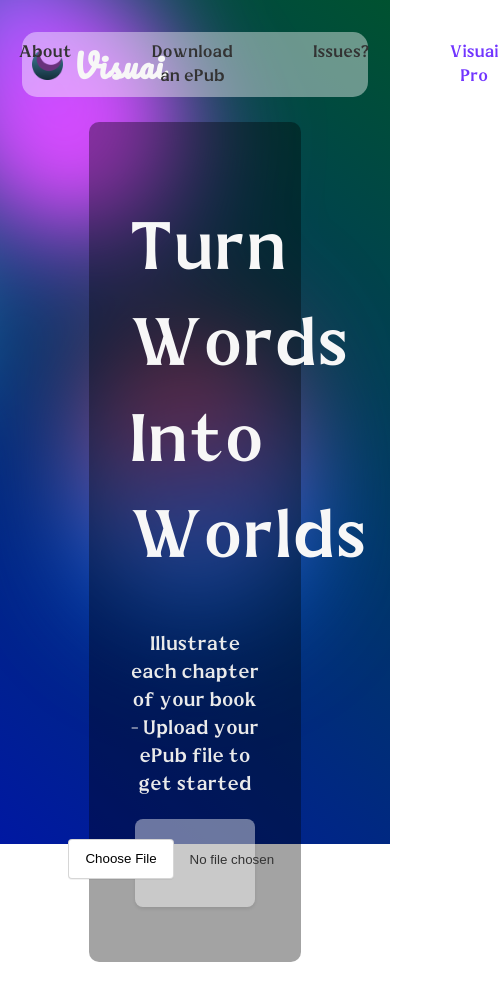
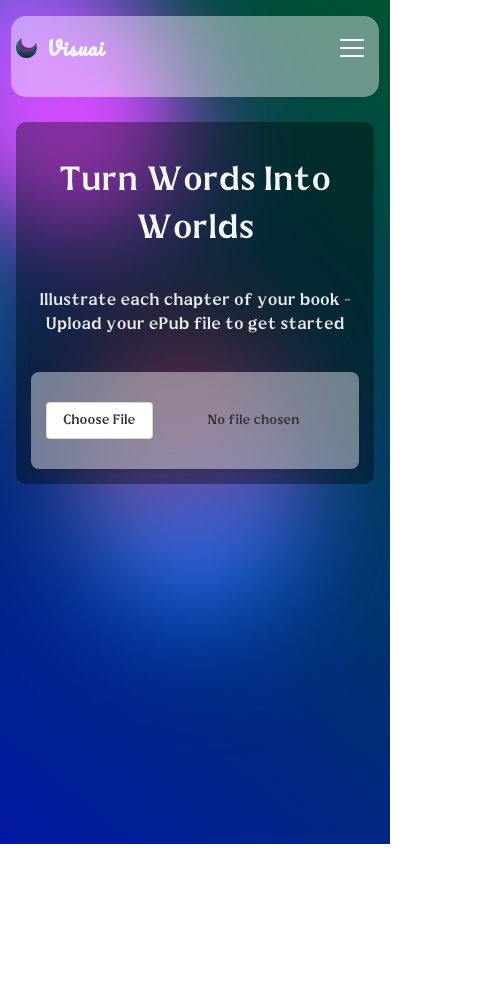
Before and after one commit to greg-maceachern12/VisualE, a React (Create React App) app: page / in a window 390 px wide. Shown: the whole page, 499 px wide, since content can reach past the window. After the commit the page ends 844 px from the top, so only its background shows below. Built offline with nearby package versions, Linux system fonts and the light colour scheme.

Commit message:
mobile optimizions

```diff
--- a/src/App.js
+++ b/src/App.js
@@ -114,12 +114,9 @@ function App() {
             <Route
               path="/"
               element={
-                <>
+                <div className="home-content">
                   <div className="header-container">
-                    <div className="title-container">
                     <h1>Turn Words Into Worlds</h1>
-                    </div>
-                    <div id="headings">
                     <h3>Illustrate each chapter of your book - Upload your ePub file to get started</h3>
                     <FileUpload
                       handleFileChange={handleFileChangeWrapper}
@@ -127,7 +124,6 @@ function App() {
                       handleParseAndGenerateImage={handleParseAndGenerateImage}
                       epubFile={epubFile}
                     />
-                    </div>
                   </div>
                   {chapterTitle && (
                     <ImageDisplay
@@ -139,7 +135,7 @@ function App() {
                     />
                   )}
                                     <div id="hiddenDiv"></div>
-                </>
+                </div>
               }
             />
           </Routes>
--- a/src/components/FileUpload.js
+++ b/src/components/FileUpload.js
@@ -1,14 +1,26 @@
-import React from 'react';
+import React, { useState } from 'react';
 import { FontAwesomeIcon } from "@fortawesome/react-fontawesome";
 import { faWandMagicSparkles } from "@fortawesome/free-solid-svg-icons";
 import "../styles/FileUpload.scss";
 
 const FileUpload = ({ handleFileChange, fileError, handleParseAndGenerateImage, epubFile }) => {
+  const [fileName, setFileName] = useState("No file chosen");
+
+  const onFileChange = (event) => {
+    const file = event.target.files[0];
+    setFileName(file ? file.name : "No file chosen");
+    handleFileChange(event);
+  };
+
   return (
     <div className="control-container">
       <div className="input-container">
         <div className="file-input-wrapper">
-          <input type="file" accept=".epub" onChange={handleFileChange} />
+          <label htmlFor="file-upload" className="file-input-label">
+            Choose File
+          </label>
+          <input id="file-upload" type="file" accept=".epub" onChange={onFileChange} />
+          <span className="file-name">{fileName}</span>
         </div>
         {fileError && <p className="error-message">{fileError}</p>}
       </div>
--- a/src/components/Navbar.js
+++ b/src/components/Navbar.js
@@ -1,24 +1,35 @@
-import React from 'react';
+import React, { useState } from 'react';
 import { Link } from 'react-router-dom';
 import "../styles/Navbar.scss";
 
 const Navbar = ({ handleDownloadSampleBook }) => {
+  const [isMenuOpen, setIsMenuOpen] = useState(false);
+
+  const toggleMenu = () => {
+    setIsMenuOpen(!isMenuOpen);
+  };
+
   return (
-    <div className="navbar">
+    <div className={`navbar ${isMenuOpen ? 'menu-open' : ''}`}>
       <Link to="/" className="link-button">
         <div className="logo-container">
           <img src="logo.png" alt="Visuai Logo" className="logo" />
           <h1>Visuai</h1>
         </div>
       </Link>
-      <div className="nav-links">
-        <Link to="/" className="nav-link">Home</Link>
-        <Link to="/about" className="nav-link">About</Link>
-        <button onClick={handleDownloadSampleBook} className="nav-link">Download an ePub</button>
-        <a className="nav-link" href={`mailto:greg@visuai.io?subject=Issues%20Generating%20Book&body=-%20This%20was%20broken%3A%0A-%20This%20is%20how%20it%20should%20have%20worked%3A%0A-%20Images%20or%20console%20errors%20(optional)%3A`}>
+      <button className="menu-toggle" onClick={toggleMenu} aria-label="Toggle menu">
+        <span></span>
+        <span></span>
+        <span></span>
+      </button>
+      <div className={`nav-links ${isMenuOpen ? 'active' : ''}`}>
+        <Link to="/" className="nav-link" onClick={toggleMenu}>Home</Link>
+        <Link to="/about" className="nav-link" onClick={toggleMenu}>About</Link>
+        <button onClick={() => { handleDownloadSampleBook(); toggleMenu(); }} className="nav-link">Download an ePub</button>
+        <a className="nav-link" href={`mailto:greg@visuai.io?subject=Issues%20Generating%20Book&body=-%20This%20was%20broken%3A%0A-%20This%20is%20how%20it%20should%20have%20worked%3A%0A-%20Images%20or%20console%20errors%20(optional)%3A`} onClick={toggleMenu}>
           Issues?
         </a>
-        <a className="nav-link" href="https://pro.visuai.io" target="_blank" rel="noreferrer" id='goPro'>
+        <a className="nav-link" href="https://pro.visuai.io" target="_blank" rel="noreferrer" id='goPro' onClick={toggleMenu}>
           Visuai Pro
         </a>
       </div>
--- a/src/styles/App.scss
+++ b/src/styles/App.scss
@@ -64,3 +64,48 @@
   display: none;
   height: 0;
 }
+
+// Mobile optimizations
+@media (max-width: 768px) {
+  .App {
+    padding: 1rem;
+
+    .content-container {
+      max-width: 100%;
+    }
+
+    .header-container {
+      padding: 20px;
+
+      h1 {
+        font-size: 2.5rem;
+      }
+
+      h3 {
+        font-size: 1rem;
+        margin-bottom: 35px;
+        margin-top: 35px;
+      }
+
+      span {
+        font-size: 0.9rem;
+      }
+    }
+  }
+}
+
+@media (max-width: 480px) {
+  .App {
+    .header-container {
+      padding: 15px;
+
+      h1 {
+        font-size: 2rem;
+      }
+
+      span {
+        font-size: 0.8rem;
+      }
+    }
+  }
+}
--- a/src/styles/FileUpload.scss
+++ b/src/styles/FileUpload.scss
@@ -1,13 +1,14 @@
 @import 'variables';
 
 .control-container {
-  width: 60%;
+//   width: 100%;
+  max-width: 500px;
   margin: auto;
   display: flex;
   flex-direction: column;
   align-items: center;
   gap: 20px;
-  padding: 20px;
+  padding: 30px;
   background-color: rgba(255, 255, 255, 0.42);
   border-radius: 8px;
   box-shadow: 0 2px 4px rgba(0, 0, 0, 0.1);
@@ -17,12 +18,14 @@
   display: flex;
   flex-direction: column;
   align-items: center;
+  width: 100%;
+  padding: 15px;
 }
 
 .file-input-wrapper {
     display: flex;
     align-items: center;
-  margin-bottom: 8px;
+    width: 100%;
   }
 
 .error-message {
@@ -33,26 +36,19 @@
 }
 
 input[type="file"] {
-  outline: none;
-  padding: 4px;
-  margin: -4px;
-  position: relative;
-  color: #333;
-
-  &:hover {
-    border-color: #999;
+  display: none;
 }
 
-  &::file-selector-button {
+.file-input-label {
+  display: inline-block;
+  padding: 10px 20px;
+  background-color: #ffffff;
+  color: #333;
+  border: 1px solid rgba(0, 0, 0, 0.16);
   border-radius: 4px;
-    padding: 0 16px;
-    height: 40px;
   cursor: pointer;
-    background-color: white;
-    border: 1px solid rgba(0, 0, 0, 0.16);
-    box-shadow: 0px 1px 0px rgba(0, 0, 0, 0.05);
-    margin-right: 16px;
-    transition: background-color 200ms;
+  font-size: 14px;
+  transition: background-color 0.3s ease;
 
   &:hover {
     background-color: #f3f4f6;
@@ -63,57 +59,73 @@ input[type="file"] {
   }
 }
 
-  &:focus-within::file-selector-button,
-  &:focus::file-selector-button {
-    outline: 2px solid #0964b0;
-    outline-offset: 2px;
-  }
+.file-name {
+    flex: 1;
+    margin-left: 10px;
+    font-size: 0.8rem !important;
+    color: #333;
+    white-space: nowrap;
+    overflow: hidden;
+    text-overflow: ellipsis;
+    max-width: calc(100% - 110px); // Adjust based on your "Choose File" button width
   }
 
   .button-container {
     display: flex;
-  justify-content: center;
-  margin-bottom: 20px;
+    justify-content: space-between;
+    width: 100%;
     gap: 10px;
+    padding-bottom: 15px;
 
-  button {
-    padding: 10px 20px;
-    font-size: 16px;
-    font-weight: bold;
-    color: #fff;
-    background-color: #28a745;
+    select, button {
+      flex: 1;
+      padding: 10px;
+      font-size: 14px;
       border: none;
       border-radius: 4px;
       cursor: pointer;
       transition: background-color 0.3s ease;
-
-    &:hover {
-      background-color: #218838;
-    }
-
-    &:last-child {
-      margin-right: 0;
-    }
     }
 
     select {
-    max-width: 60%;
+      background-color: #ffffff;
+      color: #333;
+      text-overflow: ellipsis;
+      max-width: 65%;
     }
   }
 
   #parse {
     background: #ffa4e8;
     color: #333;
-  border: none;
-  padding: 10px 20px;
-  border-radius: 8px;
-  font-size: 16px;
     font-weight: 500;
-  cursor: pointer;
-  outline: none;
-  transition: background-color 0.3s ease;
+    white-space: nowrap;
 
     &:hover {
       background-color: #ff8be2;
     }
   }
+
+@media (max-width: 768px) {
+  .control-container {
+    padding: 15px;
+  }
+
+  .file-input-label {
+    padding: 8px 16px;
+    font-size: 13px;
+  }
+
+  .file-name {
+    font-size: 13px;
+  }
+
+  .button-container {
+    flex-direction: column;
+
+    button, select {
+      width: 100%;
+      max-width: 100%;
+    }
+  }
+}
--- a/src/styles/Navbar.scss
+++ b/src/styles/Navbar.scss
@@ -1,19 +1,18 @@
-@import 'variables';
-
 .navbar {
   display: flex;
   width: 100%;
-  height: 45px;
   justify-content: space-between;
   align-items: center;
   padding: 10px;
   margin-bottom: 25px;
   border-radius: 15px;
-  background-color: #ffffff6b;
+  background-color: rgba(255, 255, 255, 0.42);
+  position: relative;
+  transition: all 0.3s ease;
+  max-height: 60px;
 
   .link-button {
     text-decoration: none;
-  }
   }
 
   .logo-container {
@@ -23,19 +22,56 @@
     font-family: "Pacifico", cursive;
     letter-spacing: 1.2px;
     font-weight: 100;
+    transition: all 0.3s ease;
+
+    h1 {
+      transition: all 0.3s ease;
+    }
   }
 
   .logo {
     height: 30px;
     margin-right: 10px;
+    transition: all 0.3s ease;
   }
+  .menu-toggle {
+    display: none;
+    background: none;
+    border: none;
+    cursor: pointer;
+    padding: 0;
+    width: 24px;
+    height: 18px;
+    position: relative;
+    margin-right: 10px;
 
+    span {
+      display: block;
+      position: absolute;
+      height: 2px;
+      width: 100%;
+      background: #ffffff;
+      border-radius: 2px;
+      transition: all 0.3s ease;
+
+      &:nth-child(1) {
+        top: 0;
+      }
+      &:nth-child(2) {
+        top: 8px;
+      }
+      &:nth-child(3) {
+        top: 16px;
+      }
+    }
+  }
   .nav-links {
-  position: absolute;
+    display: flex;
+    gap: 5rem;
+    transition: all 0.3s ease;
     left: 50%;
     transform: translateX(-50%);
-  display: flex;
-  gap: 5rem;
+    position: absolute;
 
     button {
       text-decoration: none;
@@ -59,3 +95,62 @@
       text-decoration: underline;
     }
   }
+
+  @media (max-width: 1340px) {
+    flex-wrap: wrap;
+    padding: 5px;
+    max-height: unset;
+
+    .logo-container {
+      h1 {
+        font-size: 1.2rem;
+      }
+    }
+
+    .logo {
+      height: 20px;
+    }
+
+    .menu-toggle {
+      display: block;
+    }
+
+    .nav-links {
+      display: flex;
+      flex-direction: column;
+      width: 100%;
+      gap: 1rem;
+      padding-top: 1rem;
+      max-height: 0;
+      overflow: hidden;
+      opacity: 0;
+      transition: all 0.3s ease-in-out;
+      left: 0 !important;
+      transform: translateX(0) !important;
+      position: unset;
+
+      &.active {
+        max-height: 300px; // Adjust this value based on your content
+        opacity: 1;
+      }
+    }
+
+    &.menu-open {
+      .menu-toggle {
+        span {
+          &:nth-child(1) {
+            transform: rotate(45deg);
+            top: 9px; // Adjusted for new size
+          }
+          &:nth-child(2) {
+            opacity: 0;
+          }
+          &:nth-child(3) {
+            transform: rotate(-45deg);
+            top: 9px; // Adjusted for new size
+          }
+        }
+      }
+    }
+  }
+}
--- a/src/styles/_base.scss
+++ b/src/styles/_base.scss
@@ -3,7 +3,7 @@
 body,
 button {
   font-family: "Teresa-semibold", "Bebas Neue", "Lora", "Roboto", sans-serif;
-  color: #eaeaea;
+  color: var(--text-color);
   line-height: 1.5;
   margin: 0;
   padding: 0;
@@ -23,7 +23,7 @@ a {
   border-radius: 10px;
   padding: 40px;
   text-align: left;
-  font-family: math;
+  font-family: "Times New Roman", Times, serif;
 }
 
 .link-button {
--- a/src/styles/_variables.scss
+++ b/src/styles/_variables.scss
@@ -4,11 +4,34 @@
 @import url("https://fonts.googleapis.com/css2?family=Bebas+Neue&display=swap");
 @import url("https://fonts.googleapis.com/css2?family=Pacifico&display=swap");
 
+$primary-color: #007bff;
+$secondary-color: #6c757d;
+$text-color: #333;
+$background-color: #f5f5f5;
+
+// Typography
+$font-family-base: "Teresa-semibold", "Bebas Neue", "Lora", "Roboto", sans-serif;
+$font-size-base: 16px;
+$line-height-base: 1.5;
+
+// Spacing
+$spacing-small: 8px;
+$spacing-medium: 16px;
+$spacing-large: 24px;
+
+// Breakpoints
+$breakpoint-sm: 576px;
+$breakpoint-md: 768px;
+$breakpoint-lg: 992px;
+$breakpoint-xl: 1200px;
+
 :root {
-  --left-border-color: transparent;
-  --top-border-color: transparent;
-  --right-border-color: transparent;
-  --bottom-border-color: transparent;
+    --text-color: #eaeaea;
+    --link-color: #191919;
+    --left-border-color: transparent;
+    --top-border-color: transparent;
+    --right-border-color: transparent;
+    --bottom-border-color: transparent;
 }
 
 @font-face {
```
Also changed, not shown: src/coreFunctions/bookLogic.js (+20 -9 lines), src/coreFunctions/generation.js (+8 -0 lines), src/coreFunctions/service.js (+11 -1 lines), src/styles/ImageDisplay.scss (+76 -52 lines). Lines whose indentation alone changed are shown as unchanged.
